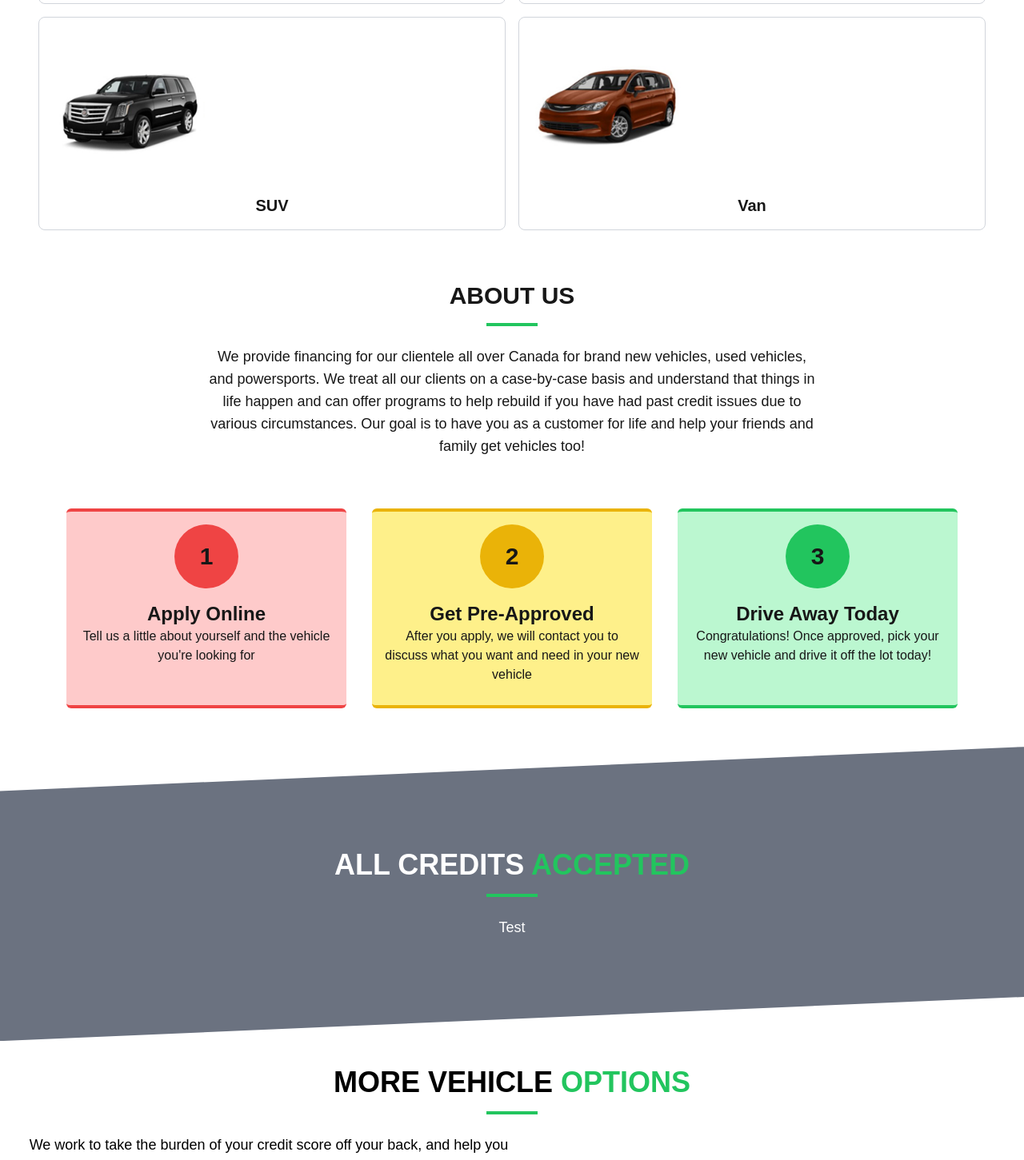
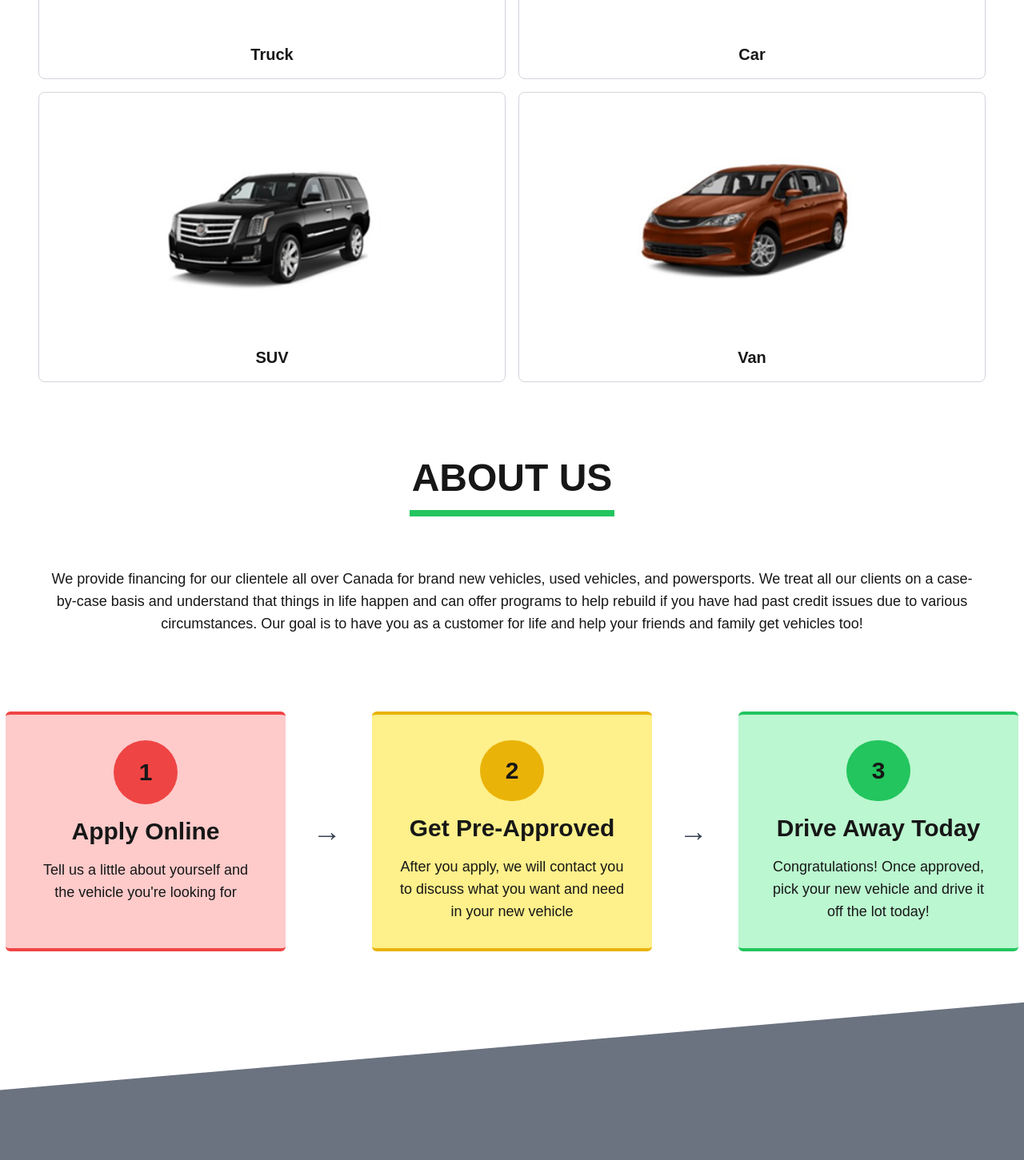
Before and after one commit to karmalution143/RightTurnAuto, a Next.js app: page / in a window 1280 px wide. Shown: the part 520-1971 px from the top of the page at 80% size. Built offline with nearby package versions, Linux system fonts and the light colour scheme.

Commit message:
updated format

```diff
--- a/src/app/page.tsx
+++ b/src/app/page.tsx
@@ -38,7 +38,6 @@ export default function MultiStepForm() {
     scrollToTop();
   };
 
-
   const handleVehicleSelect = (vehicle: string) => {
     setSelectedVehicle(vehicle);
     setStep(2);
@@ -78,9 +77,9 @@ export default function MultiStepForm() {
                 <Image
                     src={vehicle.image}
                     alt={vehicle.name}
-                    width={200}
-                    height={200}
-                    className="object-cover rounded-md mb-4"
+                    width={300}
+                    height={300}
+                    className="rounded-md mb-4 mx-auto"
                 />
                 <h2 className="text-xl font-semibold text-center">{vehicle.name}</h2>
               </div>
@@ -125,8 +124,6 @@ export default function MultiStepForm() {
           />
         </div>
       )}
-
-
 
       {step === 3 && (
         <form onSubmit={handleSubmit} className="space-y-4 w-full max-w-xl mx-auto sm:px-8 md:px-16 lg:px-12">
@@ -212,6 +209,7 @@ export default function MultiStepForm() {
               </label>
             </div>
           </div>
+
           {/* Navigation Buttons */}
           <NavigationButtons
             onPrevious={handlePrevious}
@@ -223,10 +221,10 @@ export default function MultiStepForm() {
       )}
 
     {/* About Section */}
-        <div className="mt-16 text-center">
-          <h2 className="text-3xl font-bold mb-4">ABOUT US</h2>
-          <div className="w-16 border-t-4 border-green-500 mx-auto mb-6"></div>
-          <p className="text-lg text-black-700 mb-6 max-w-3xl mx-auto">
+    <div className="mt-24 text-center">
+      <h2 className="text-5xl font-bold mb-4">ABOUT US</h2>
+      <div className="w-64 border-t-8 border-green-500 mx-auto mb-16"></div>
+      <p className="text-lg text-black-700 px-16 mx-auto">
         We provide financing for our clientele all over Canada for brand new vehicles, used vehicles, and powersports.
         We treat all our clients on a case-by-case basis and understand that things in life happen and can offer programs
         to help rebuild if you have had past credit issues due to various circumstances. Our goal is to have you as a customer
@@ -235,36 +233,51 @@ export default function MultiStepForm() {
     </div>
 
     {/* Steps */}
-        <div className="mt-16 text-center flex flex-col lg:flex-row justify-center items-center gap-8">
+<div className="mt-24 text-center flex flex-col lg:flex-row justify-center items-center gap-8">
   {["Apply Online", "Get Pre-Approved", "Drive Away Today"].map((step, index) => (
+    <div key={index} className="flex items-center flex-shrink-0">
       <div
-            key={index}
         className={`flex flex-col items-center p-4 rounded-md w-full max-w-xs
           ${colors[index].bg} ${colors[index].border}
           border-t-4 border-b-4`}
-            style={{ minWidth: '350px', height: '250px' }}>
-            <div className={`${colors[index].circle} font-bold rounded-full w-20 h-20 flex items-center justify-center text-3xl mb-4`}>
+        style={{ minWidth: '350px', height: '300px' }}
+      >
+        <div className={`${colors[index].circle} font-bold rounded-full w-20 h-20 flex items-center justify-center text-3xl mb-4 mt-4`}>
           {index + 1}
         </div>
-              <h3 className="text-2xl font-semibold">{step}</h3>
-              <p className="text-md">
+        <h3 className="text-3xl font-semibold">{step}</h3>
+        <p className="text-lg p-4">
           {index === 0 ? "Tell us a little about yourself and the vehicle you're looking for" :
             index === 1 ? "After you apply, we will contact you to discuss what you want and need in your new vehicle" :
             "Congratulations! Once approved, pick your new vehicle and drive it off the lot today!"}
         </p>
       </div>
+
+      {/* Horizontally Centered Arrow between steps */}
+      {index < 2 && (
+        <div className="hidden lg:flex items-center justify-center w-12 ml-7">
+          <span className="text-4xl text-gray-700">&#8594;</span>
+        </div>
+      )}
+
+    </div>
   ))}
 </div>
 
+
+
     {/* Diagonal Box */}
-        <div className="relative py-16 mt-12 overflow-hidden w-screen">
+    <div className="relative py-48 mt-16">
       <div className="absolute inset-0 bg-gray-500 clip-path-custom "></div>
-          <div className="relative flex items-center justify-center text-white text-center max-w-2xl mx-auto p-16">
-            <div>
-              <h2 className="text-4xl font-bold mb-4">ALL CREDITS <span className="text-green-500">ACCEPTED</span></h2>
-              <div className="w-16 border-t-4 border-green-500 mx-auto mb-6"></div>
-              <p className="text-lg">
-              Test
+      <div className="relative text-white py-16">
+        <div className="text-center">
+          <h2 className="text-5xl font-bold mb-4">ALL CREDITS <span className="text-green-500">ACCEPTED</span></h2>
+          <div className="w-64 border-t-8 border-green-500 mx-auto mb-16"></div>
+          <p className="text-lg mx-auto px-16">
+            Common wisdom says that you need credit in order to build credit. But how do you take the first step
+            if your credit score is standing in your way? A lot of people are scared off by this &lsquo;credit paradox,&rsquo;
+            but there are ways around this vicious cycle. What&rsquo;s one of the best ways to develop a better credit score?
+            Through regular credit payments, such as on a car loan.
           </p>
         </div>
       </div>
@@ -272,9 +285,9 @@ export default function MultiStepForm() {
 
     {/* More Vehicle Options */}
     <div className="text-black mt-8">
-          <h2 className="text-4xl font-bold text-center mb-4">MORE VEHICLE <span className="text-green-500">OPTIONS</span></h2>
-          <div className="w-16 border-t-4 border-green-500 mx-auto mb-6"></div>
-          <p className="text-lg text-center max-w-2xl mb-4 sm:px-8">We work to take the burden of your credit score off your back, and help you get started on the path to a better one. By setting you up with a car loan that works for your individual circumstances, We not only will assist you in getting a car that fits your wants and needs, but also in helping you develop your credit score and reputation.</p>
+      <h2 className="text-5xl font-bold text-center mb-4">MORE VEHICLE <span className="text-green-500">OPTIONS</span></h2>
+      <div className="w-64 border-t-8 border-green-500 mx-auto mb-16"></div>
+      <p className="text-lg text-center mb-4 px-16">We work to take the burden of your credit score off your back, and help you get started on the path to a better one. By setting you up with a car loan that works for your individual circumstances, We not only will assist you in getting a car that fits your wants and needs, but also in helping you develop your credit score and reputation.</p>
       <div className="flex flex-wrap justify-center gap-2 p-4">
         {vehicles.map((vehicle, index) => (
           <div key={index} className="flex-shrink-0">
--- a/src/components/Footer.js
+++ b/src/components/Footer.js
@@ -2,7 +2,7 @@ import Image from "next/image";
 
 export default function Footer() {
   return (
-    <footer className="bg-gray-400 text-white py-16">
+    <footer className="bg-gray-400 text-white py-36">
       <div className="container mx-auto text-center">
         {/* Logo and Copyright */}
         <div className="flex flex-col items-center mb-6">
--- a/src/components/Navbar.js
+++ b/src/components/Navbar.js
@@ -30,8 +30,8 @@ const Navbar = () => {
   return (
     <header className={`${styles.navbar} ${!showNavbar ? styles.hidden : ''}`}>
       <div className={styles.logo}>
-        <Image src="/logo.png" alt="Right Turn Auto Credit" width={100}
-  height={100} className={styles.logoImg} />
+        <Image src="/logo.png" alt="Right Turn Auto Credit" width={250}
+  height={50} className={styles.logoImg} />
       </div>
 
       <button
```
Lines whose indentation alone changed are shown as unchanged.
